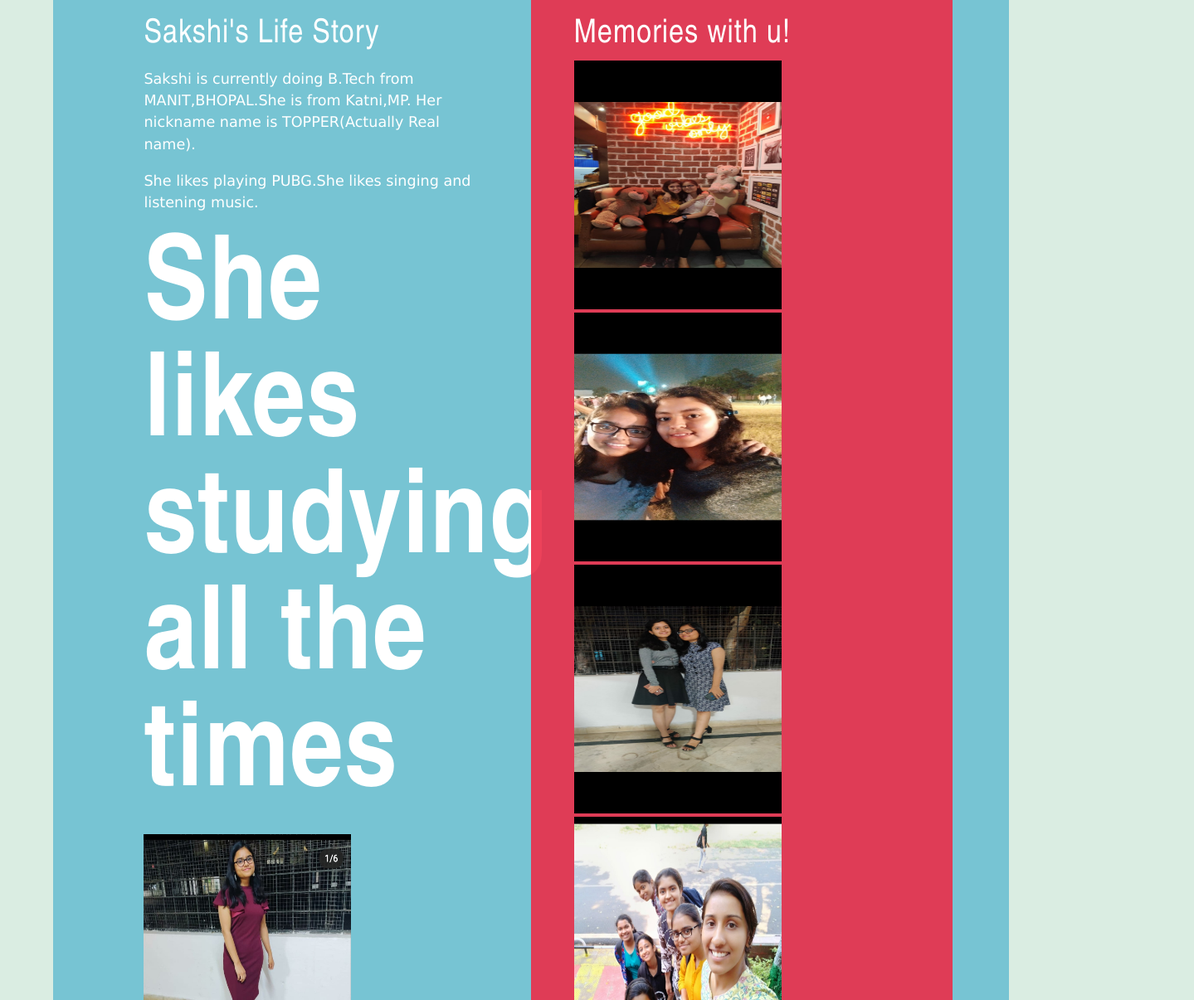
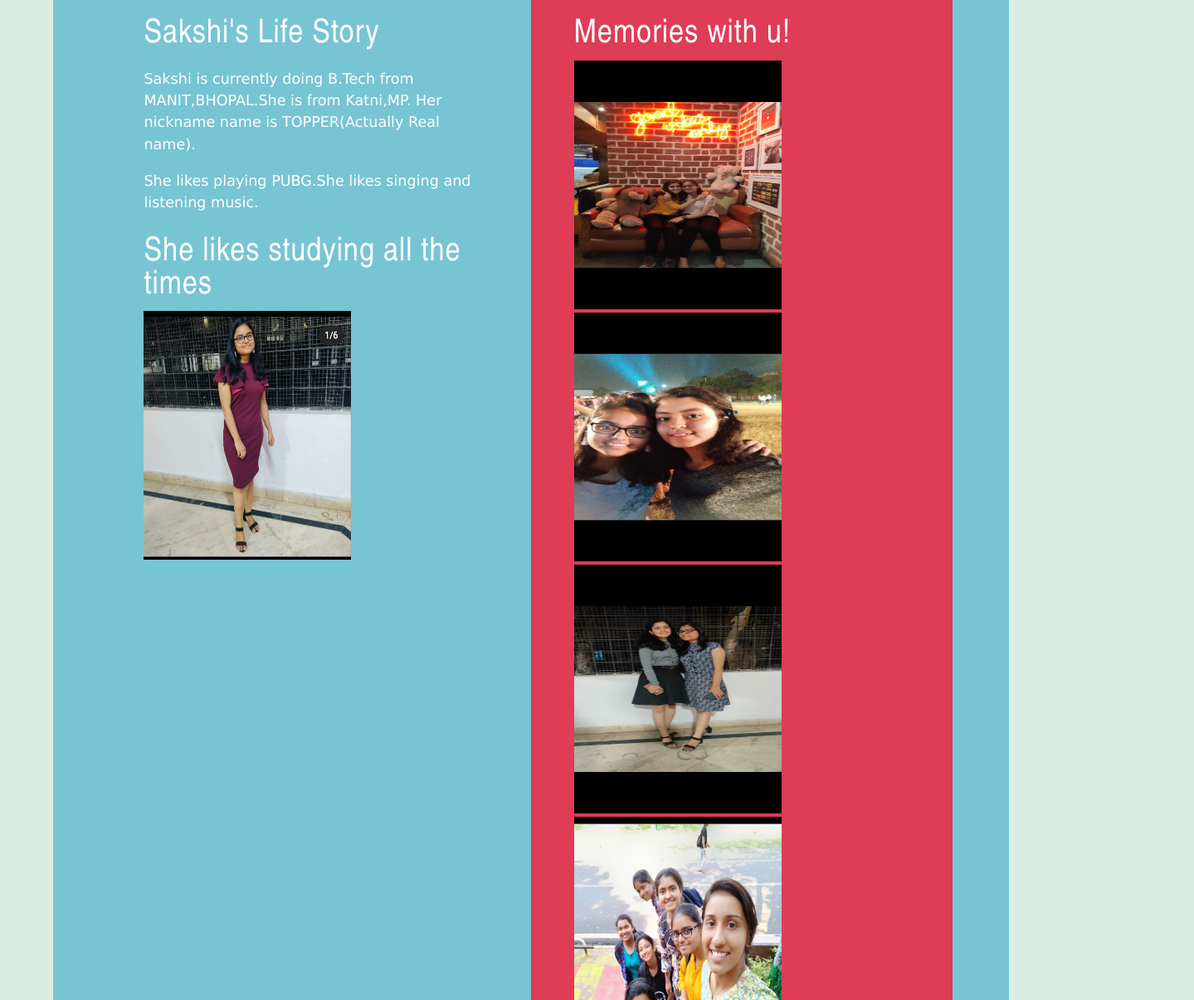
Before and after one commit to madhu-sharma19/website.github.io, a plain HTML site: page index.html in a window 1280 px wide. Shown: the part 1096-2302 px from the top of the page at 83% size, 1439 px wide, since content can reach past the window. Drawn offline with Linux system fonts and the light colour scheme.

Commit message:
Update index.html

```diff
--- a/index.html
+++ b/index.html
@@ -42,7 +42,7 @@
 			<h3>Sakshi's Life Story</h3>
 			<p>Sakshi is currently doing B.Tech from MANIT,BHOPAL.She is from Katni,MP. Her nickname name is TOPPER(Actually Real name).</p>
 			<p>She likes playing PUBG.She likes singing and listening music.</p>
-			<p><h2>She likes studying all the times</h2></p>
+			<h3>She likes studying all the times</h3>
 			<img src="IMG_20200802_202638.jpg" width="250px" height="300px" margin-bottom=2%>
 		</div>
 
```
